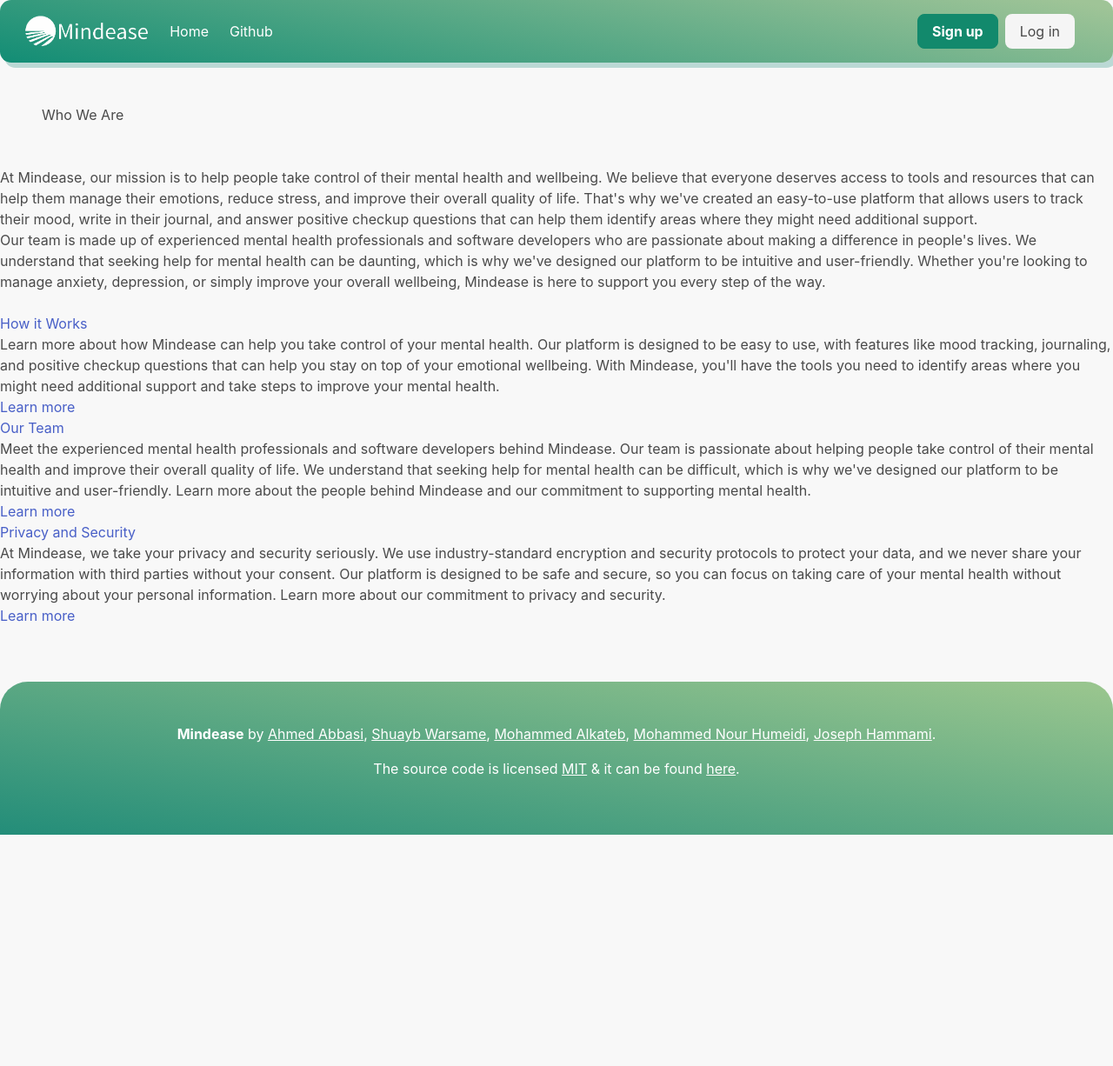
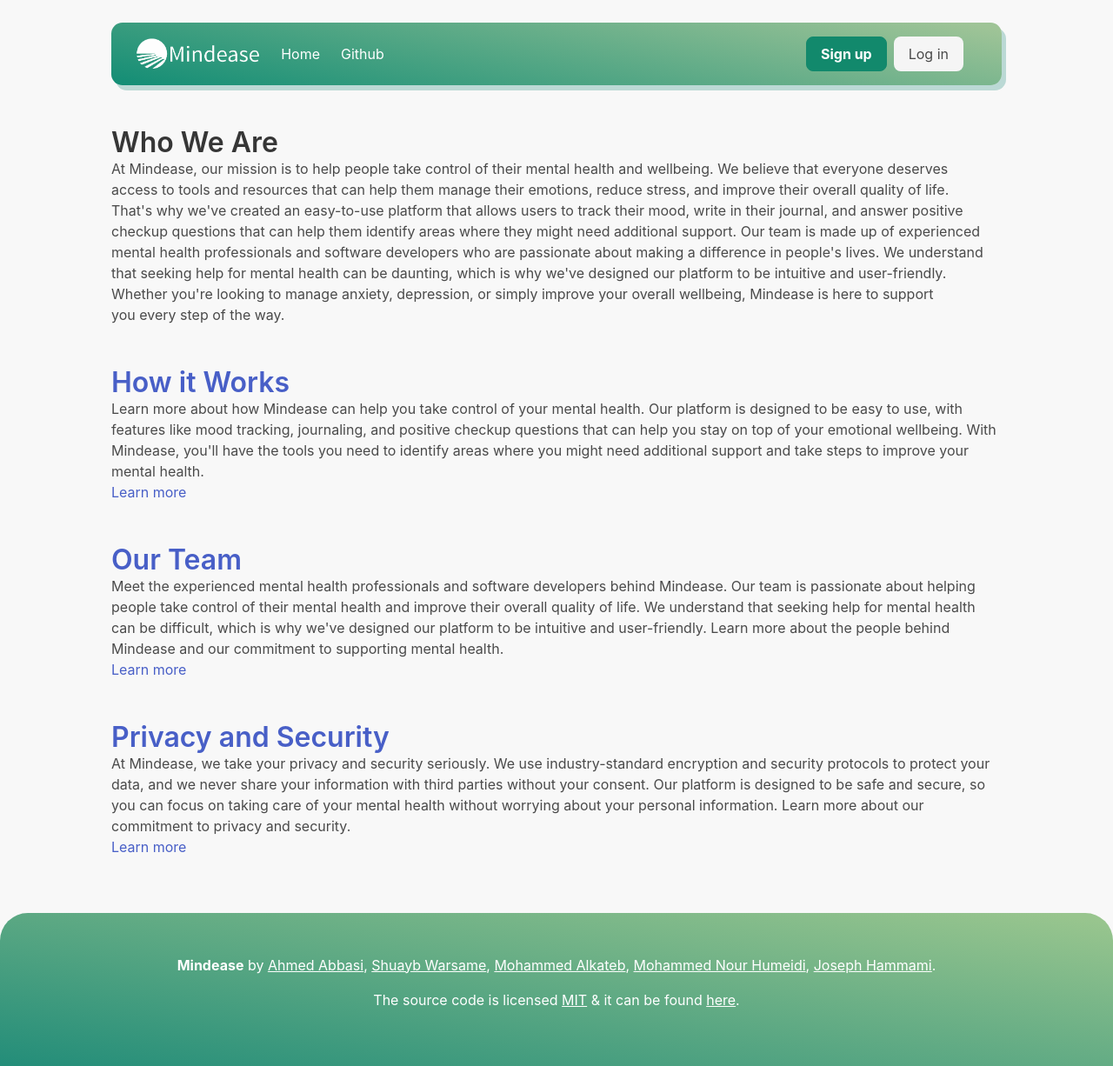
Before and after one commit to alcompilor/mindease, a Flask app: page /aboutus in a window 1280 px wide. Shown: the whole page at 87% size. Before the commit the page ends 960 px from the top, so only its background shows below. Run offline with Flask 2, Linux system fonts and the light colour scheme; parts of the project's set-up code (start-up, migrations or seed data) failed here and were passed over.

Commit message:
frontend-about-us updated version

```diff
--- a/templates/aboutus.html
+++ b/templates/aboutus.html
@@ -1,35 +1,35 @@
 {% extends 'layout.html' %} {% block content %}
-<div id="aboutus">
+<div id="home">
   {% include 'navbar.html' %}
-  <div class="section">
-    <h1 class="header-title is-1">Who We Are</h1>
+  <div class="home-hero">
+    <div class="home-hero-left">
+      <h1 class="title is-3">Who We Are</h1>
     </div>
-  <div class="section-page content">
-    <div>
+    <div class="home-hero-right">
+      <p class="is-4">
         At Mindease, our mission is to help people take control
         of their mental health and wellbeing. We believe that everyone
-      deserves access to tools and resources that can help them
+        deserves<br>access to tools and resources that can help them
         manage their emotions, reduce stress, and improve their
-      overall quality of life. That's why we've created an
+        overall quality of life.<br>That's why we've created an
         easy-to-use platform that allows users to track their
-      mood, write in their journal, and answer positive checkup
+        mood, write in their journal, and answer positive<br>checkup
         questions that can help them identify areas where they
         might need additional support.
-      <br>
-      Our team is made up of experienced mental health professionals
+        Our team is made up of experienced<br>mental health professionals
         and software developers who are passionate about making a
-      difference in people's lives. We understand that seeking help
+        difference in people's lives. We understand<br>that seeking help
         for mental health can be daunting, which is why we've designed
-      our platform to be intuitive and user-friendly. Whether you're
+        our platform to be intuitive and user-friendly.<br>Whether you're
         looking to manage anxiety, depression, or simply improve your
-      overall wellbeing, Mindease is here to support you every step
+        overall wellbeing, Mindease is here to support<br>you every step
         of the way.
+      </p>
     </div>
   </div>
-  <div>
   <div class="aboutus-card">
     <div class="aboutus-card-title">
-          <h2 class="aboutus-title is-1">
+      <h2 class="title is-3">
         <a class="Link" href="/how-it-works">
           <span>How it Works</span>
         </a>
@@ -56,7 +56,7 @@
   </div>
   <div class="aboutus-card">
     <div class="aboutus-card-title">
-        <h2 class="aboutus-title is-2">
+      <h2 class="title is-3">
         <a class="Link" href="/our-team">
           <span>Our Team</span>
         </a>
@@ -81,9 +81,10 @@
           </a>
       </div>
     </div>
+  </div>
   <div class="aboutus-card">
     <div class="aboutus-card-title">
-          <h2 class="aboutus-title is-2">
+      <h2 class="title is-3">
         <a class="Link" href=" ">
           <span>Privacy and Security</span>
         </a>
@@ -108,7 +109,6 @@
     </div>
   </div>
 </div>
-</div>
   {% include 'footer.html' %}
 </div>
 {% endblock %}
```
Lines whose indentation alone changed are shown as unchanged.
